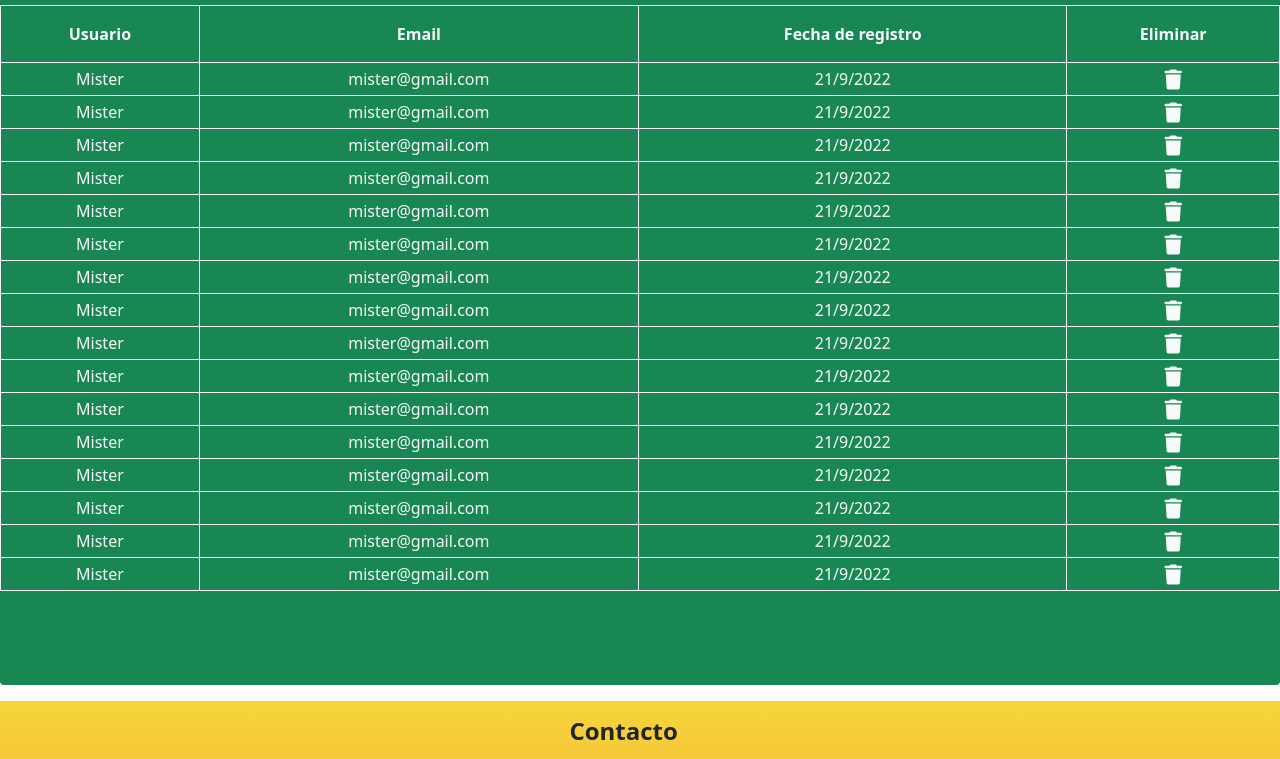
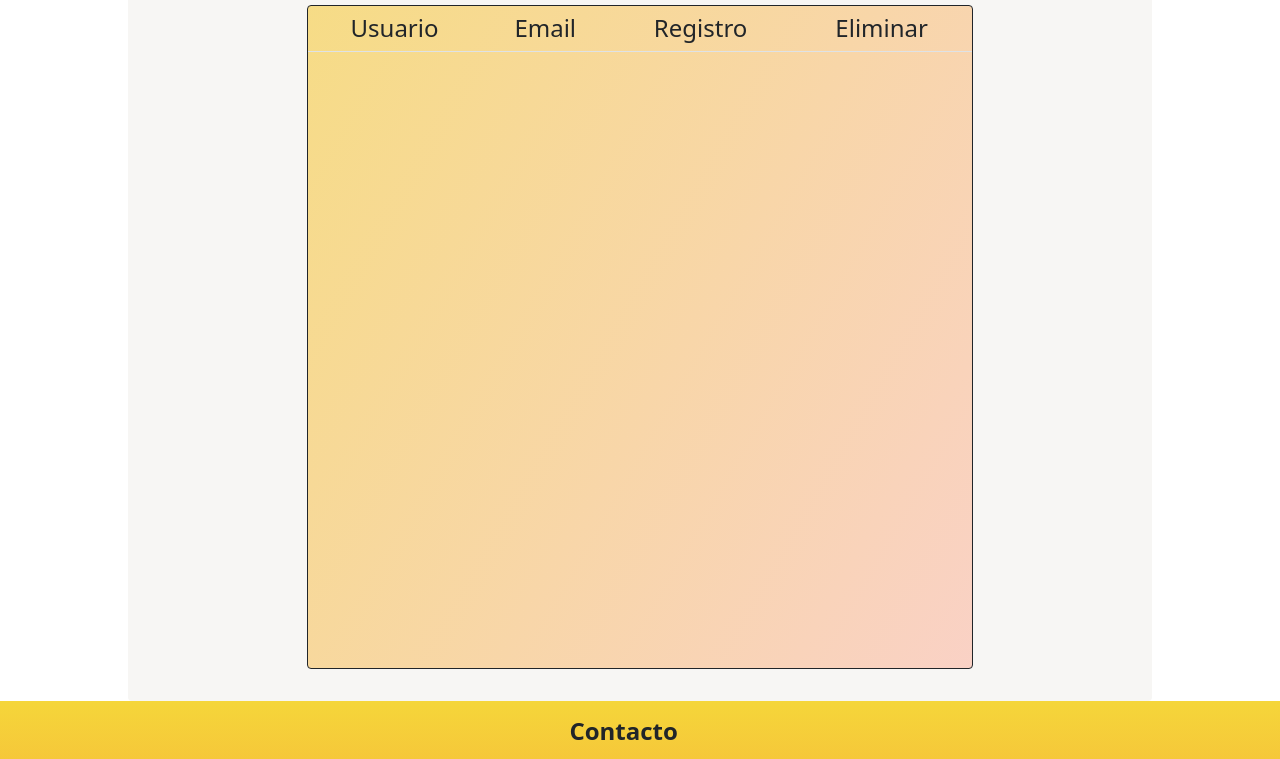
Before and after one commit to william1922/Proyecto-2-CRUD, a plain HTML site: page adminUsuarios.html in a window 1280 px wide. Shown: the part 168-927 px from the top of the page. Drawn offline with nearby package versions, Linux system fonts and the light colour scheme.

Commit message:
se agrego funcionalidad con JS

```diff
--- a/adminUsuarios.html
+++ b/adminUsuarios.html
@@ -1,5 +1,6 @@
 <!DOCTYPE html>
 <html lang="es">
+
 <head>
     <meta charset="UTF-8">
     <meta http-equiv="X-UA-Compatible" content="IE=edge">
@@ -13,6 +14,7 @@
     <link rel="stylesheet" href="./css/adminUsuarios.css">
     <title>Admin Usuarios</title>
 </head>
+
 <body>
     <header>
         <!-- Inicio del nav-bar -->
@@ -51,113 +53,23 @@
     </header>
     <main>
         <div class="vh-100 d-flex justify-content-center">
-            <div class="my-3 rounded contenedor-de-tabla-ytexto bg-success d-flex flex-column w-100 align-items-center">
-        <div class="mt-3 d-flex flex-row">
-        <p class="h1">Total de Usuarios: <p class="h1 px-3">25</p></p>
+            <div class="py-3 rounded contenedor-de-tabla-ytexto d-flex flex-column w-100 align-items-center">
+                <div class="my-3 d-flex flex-column justify-content-center align-items-center flex-sm-row">
+                    <p class="h1">Total de Usuarios:</p>
+                    <p class="h1 mx-2">25</p>
                 </div>
-        <div class="w-100 contenedor-tabla mt-3 mb-5 overflow-auto">
-            <table class="table-bordered border-light text-light text-center w-100">
-                <th class="py-3">Usuario</th>
-                <th class="py-3">Email</th>
-                <th class="py-3">Fecha de registro</th>
-                <th class="py-3">Eliminar</th>
+                <div class="contenedor-detabla-boos tabla-cuerpo vh-100 d-flex border border-dark mb-3 border-1 rounded overflow-auto align-items-start">
+                <table class="table text-center w-100">
+                    <thead class="">
                       <tr>
-                <td class="py-1">Mister</td>
-                <td class="py-1">mister@gmail.com</td>
-                <td class="py-1">21/9/2022</td>
-                <td class="py-1"><a class="text-decoration-none text-light" href="#"><i class="fa-solid fa-trash fa-lg"></i></a></td>
+                        <th scope="col" class="h4">Usuario</th>
+                        <th scope="col" class="h4">Email</th>
+                        <th scope="col" class="h4">Registro</th>
+                        <th scope="col row" class="h4">Eliminar</th>
                       </tr>
-            <tr>
-                <td class="py-1">Mister</td>
-                <td class="py-1">mister@gmail.com</td>
-                <td class="py-1">21/9/2022</td>
-                <td class="py-1"><a class="text-decoration-none text-light" href="#"><i class="fa-solid fa-trash fa-lg"></i></a></td>
-            </tr>
-            <tr>
-                <td class="py-1">Mister</td>
-                <td class="py-1">mister@gmail.com</td>
-                <td class="py-1">21/9/2022</td>
-                <td class="py-1"><a class="text-decoration-none text-light" href="#"><i class="fa-solid fa-trash fa-lg"></i></a></td>
-            </tr>
-            <tr>
-                <td class="py-1">Mister</td>
-                <td class="py-1">mister@gmail.com</td>
-                <td class="py-1">21/9/2022</td>
-                <td class="py-1"><a class="text-decoration-none text-light" href="#"><i class="fa-solid fa-trash fa-lg"></i></a></td>
-            </tr>
-            <tr>
-                <td class="py-1">Mister</td>
-                <td class="py-1">mister@gmail.com</td>
-                <td class="py-1">21/9/2022</td>
-                <td class="py-1"><a class="text-decoration-none text-light" href="#"><i class="fa-solid fa-trash fa-lg"></i></a></td>
-            </tr>
-            <tr>
-                <td class="py-1">Mister</td>
-                <td class="py-1">mister@gmail.com</td>
-                <td class="py-1">21/9/2022</td>
-                <td class="py-1"><a class="text-decoration-none text-light" href="#"><i class="fa-solid fa-trash fa-lg"></i></a></td>
-            </tr>
-            <tr>
-                <td class="py-1">Mister</td>
-                <td class="py-1">mister@gmail.com</td>
-                <td class="py-1">21/9/2022</td>
-                <td class="py-1"><a class="text-decoration-none text-light" href="#"><i class="fa-solid fa-trash fa-lg"></i></a></td>
-            </tr>
-            <tr>
-                <td class="py-1">Mister</td>
-                <td class="py-1">mister@gmail.com</td>
-                <td class="py-1">21/9/2022</td>
-                <td class="py-1"><a class="text-decoration-none text-light" href="#"><i class="fa-solid fa-trash fa-lg"></i></a></td>
-            </tr>
-            <tr>
-                <td class="py-1">Mister</td>
-                <td class="py-1">mister@gmail.com</td>
-                <td class="py-1">21/9/2022</td>
-                <td class="py-1"><a class="text-decoration-none text-light" href="#"><i class="fa-solid fa-trash fa-lg"></i></a></td>
-            </tr>
-            <tr>
-                <td class="py-1">Mister</td>
-                <td class="py-1">mister@gmail.com</td>
-                <td class="py-1">21/9/2022</td>
-                <td class="py-1"><a class="text-decoration-none text-light" href="#"><i class="fa-solid fa-trash fa-lg"></i></a></td>
-            </tr>
-            <tr>
-                <td class="py-1">Mister</td>
-                <td class="py-1">mister@gmail.com</td>
-                <td class="py-1">21/9/2022</td>
-                <td class="py-1"><a class="text-decoration-none text-light" href="#"><i class="fa-solid fa-trash fa-lg"></i></a></td>
-            </tr>
-            <tr>
-                <td class="py-1">Mister</td>
-                <td class="py-1">mister@gmail.com</td>
-                <td class="py-1">21/9/2022</td>
-                <td class="py-1"><a class="text-decoration-none text-light" href="#"><i class="fa-solid fa-trash fa-lg"></i></a></td>
-            </tr>
-            <tr>
-                <td class="py-1">Mister</td>
-                <td class="py-1">mister@gmail.com</td>
-                <td class="py-1">21/9/2022</td>
-                <td class="py-1"><a class="text-decoration-none text-light" href="#"><i class="fa-solid fa-trash fa-lg"></i></a></td>
-            </tr>
-            <tr>
-                <td class="py-1">Mister</td>
-                <td class="py-1">mister@gmail.com</td>
-                <td class="py-1">21/9/2022</td>
-                <td class="py-1"><a class="text-decoration-none text-light" href="#"><i class="fa-solid fa-trash fa-lg"></i></a></td>
-            </tr>
-            <tr>
-                <td class="py-1">Mister</td>
-                <td class="py-1">mister@gmail.com</td>
-                <td class="py-1">21/9/2022</td>
-                <td class="py-1"><a class="text-decoration-none text-light" href="#"><i class="fa-solid fa-trash fa-lg"></i></a></td>
-            </tr>
-            <tr>
-                <td class="py-1">Mister</td>
-                <td class="py-1">mister@gmail.com</td>
-                <td class="py-1">21/9/2022</td>
-                <td class="py-1"><a class="text-decoration-none text-light" href="#"><i class="fa-solid fa-trash fa-lg"></i></a></td>
-            </tr>
-
+                    </thead>
+                    <tbody class="tabla-a-bordear">
+                    </tbody>
                   </table>
                 </div>
             </div>
@@ -207,5 +119,7 @@
     <script src="https://cdn.jsdelivr.net/npm/bootstrap@5.1.3/dist/js/bootstrap.min.js"
         integrity="sha384-QJHtvGhmr9XOIpI6YVutG+2QOK9T+ZnN4kzFN1RtK3zEFEIsxhlmWl5/YESvpZ13"
         crossorigin="anonymous"></script>
+    <script src="/js/adminUsuarios.js"></script>
 </body>
+
 </html>
--- a/css/adminUsuarios.css
+++ b/css/adminUsuarios.css
@@ -1,5 +1,44 @@
 @media screen and (min-width: 768px){
-    .contenedor-tabla{
-        width: 75%;
+    .contenedor-detabla-boos{
+        width: 65% !important;
+    }
+    .contenedor-de-tabla-ytexto{
+        width: 80% !important;
     }
 }
+
+.contenedor-de-tabla-ytexto{
+    background-color: rgb(247, 246, 244);
+}
+
+.agregar-borde{
+    border-bottom: 2px solid !important;
+}
+.agregar-hover-tacho:hover {
+    cursor: pointer;
+}
+
+.agregar-hover-tacho:hover i{
+    color: red;
+}
+
+.contenedor-detabla-boos{
+    width: 95%;
+}
+
+.tabla-de-usuarios{
+    background-color: #E9967A;
+}
+
+.tabla-cuerpo{
+    background-image: linear-gradient(120deg, #f6d465c4 0%, #fd9f856c 100%);
+}
+
+.contenedor-de-tabla-ytexto div p{
+     color: #2c2a2a;
+}
+
+
+.tabla-a-bordear{
+    color: #5f5a5a;
+}
--- /dev/null
+++ b/js/adminUsuarios.js
@@ -0,0 +1,26 @@
+const arrayDeUsuarios = JSON.parse(localStorage.getItem("listaDeUsuarios")) || [];
+const tablaUsuarios = document.querySelector(".tabla-a-bordear")
+
+class Usuario {
+    constructor(usuario, email, fechaRegistro, idUnico, usuarioOn){
+        this.usuario = usuario,
+        this.email = email,
+        this.fechaRegistro = fechaRegistro,
+        this.idUnico = idUnico,
+        this.usuarioOn = usuarioOn
+    }
+}
+
+
+localStorage.setItem("listaDeUsuarios", JSON.stringify(arrayDeUsuarios))
+
+arrayDeUsuarios.forEach(element => {
+    tablaUsuarios.innerHTML += `<tr>
+    <td class="p-2 h6">${element.usuario}</td>
+    <td class="p-2 h6">${element.email}</td>
+    <td class="p-2 h6">${element.fechaRegistro}</td>
+    <td class="p-2 agregar-hover-tacho"><a class="text-decoration-none text-black" href="index.html"><i class="fa-solid fa-trash fa-lg"></i></a></td>
+</tr>`
+});
+
+const saludar = (para) => console.log(para)
```
Lines whose indentation alone changed are shown as unchanged.
